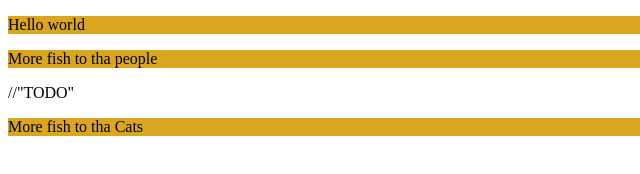
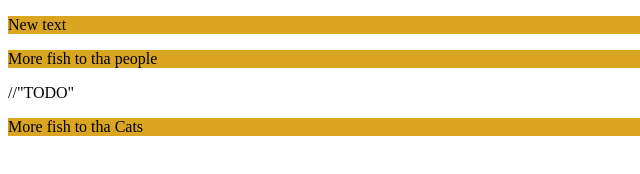
Before and after one commit to Kennkleve/myFirstRepo, a plain HTML site: page simple/simple.html in a window 1280 px wide. Shown: the full height of the page, 0-640 px from the left. Drawn offline with Linux system fonts and the light colour scheme.

Commit message:
new text added
changed text in first paragraph to New text

```diff
--- a/simple/simple.html
+++ b/simple/simple.html
@@ -13,7 +13,7 @@
         background-color: goldenrod;
       }
     </style>
-    <p>Hello world</p>
+    <p>New text</p>
     <p>More fish to tha people</p>
    //"TODO"
     <p>More fish to tha Cats</p>
```
